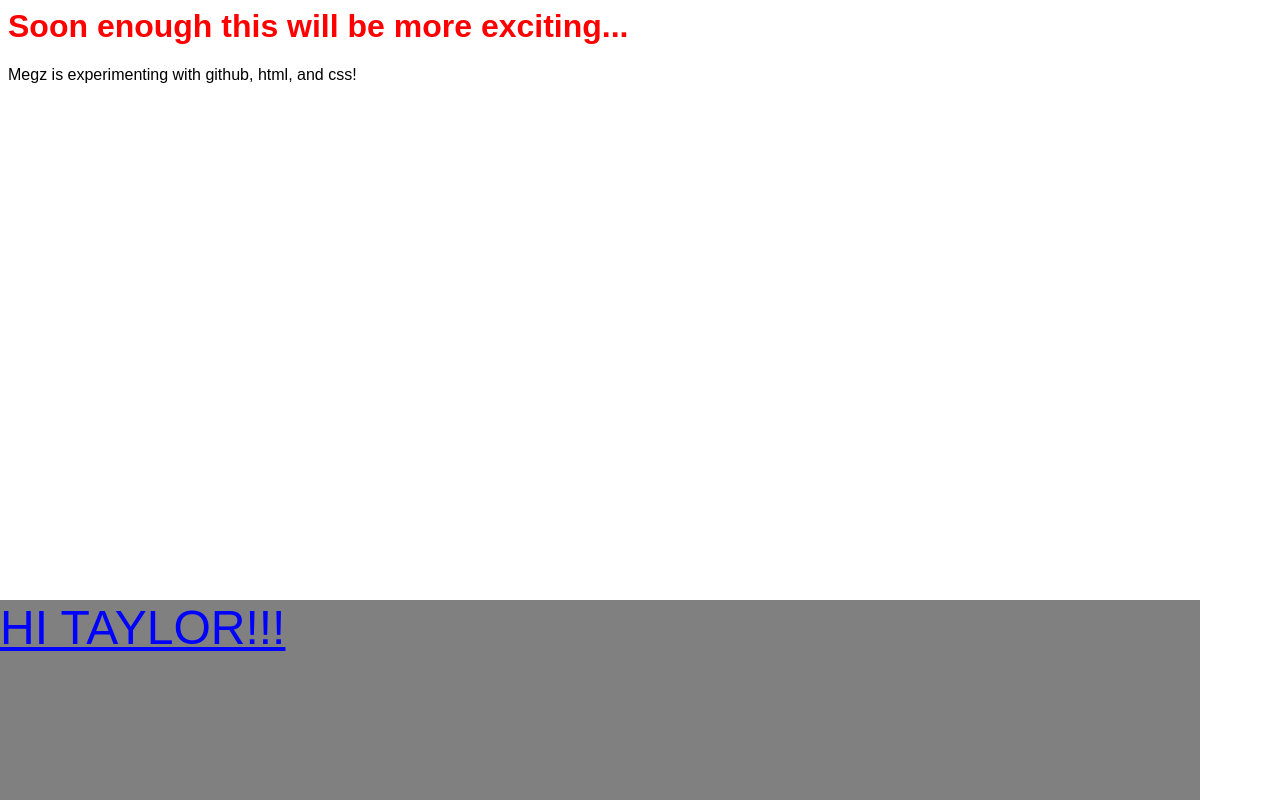
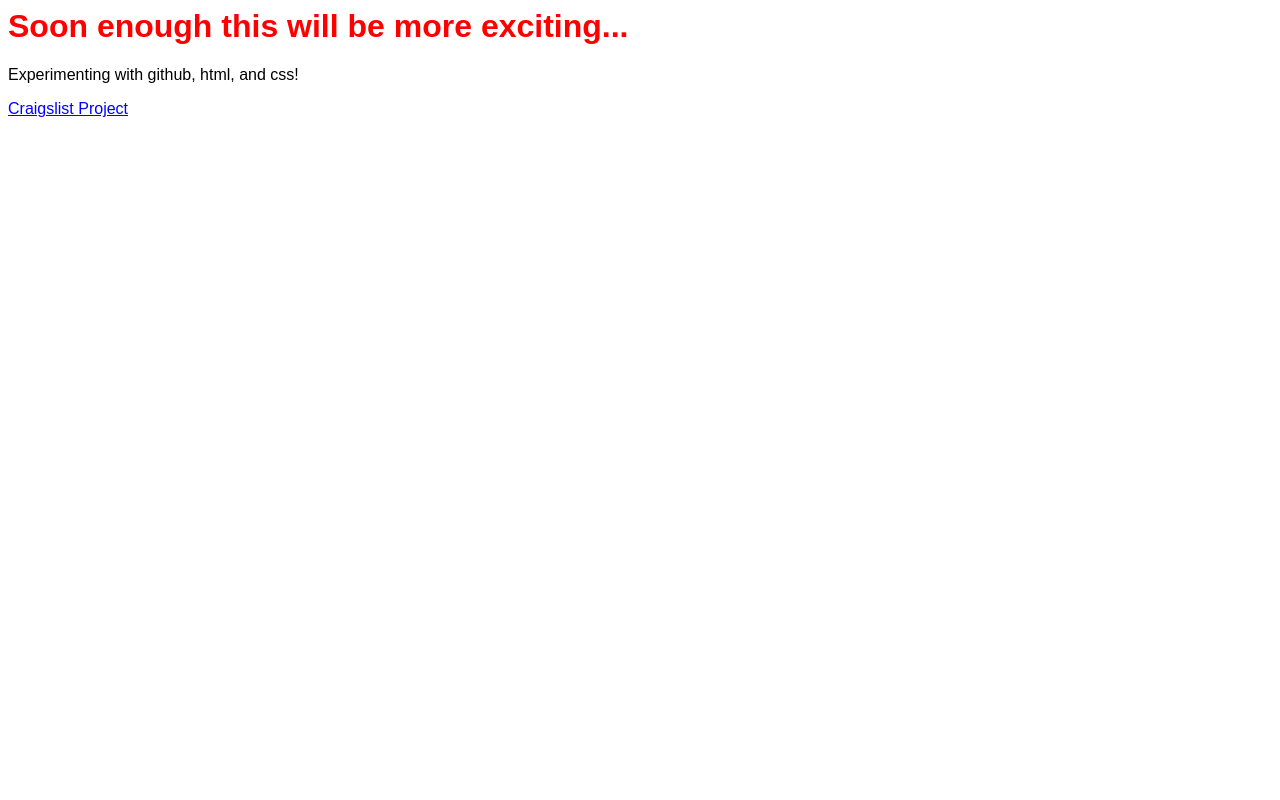
Before and after one commit to frostm/frostm.github.io, a plain HTML site: page index.html in a window 1280 px wide. Drawn offline with Linux system fonts and the light colour scheme.

Commit message:
Update Text

```diff
--- a/CSS/style.css
+++ b/CSS/style.css
@@ -9,10 +9,9 @@ p {
 
 a {
 	font-family: sans-serif;
-	font-size: 36pt;
+	font-size: 12pt;
 	color: blue;
 	text-decoration: underline;
-	text-align: center;
 
 }
 
--- a/index.html
+++ b/index.html
@@ -5,11 +5,9 @@
 </head>
 <body>
 	<h1>Soon enough this will be more exciting...</h1>
-	<p>Megz is experimenting with github, html, and css!</p>
+	<p>Experimenting with github, html, and css!</p>
+	<a href="Craigslist/index.html"> Craigslist Project</a>
 
-	<div class='hi'>
-	<a href="http://puppydogweb.com/gallery/softcoatedwheatenterriers/softcoatedwheatenterrier_andrews.jpg">HI TAYLOR!!!</a>
-	</div>
 
 </body>
 </html>
```
